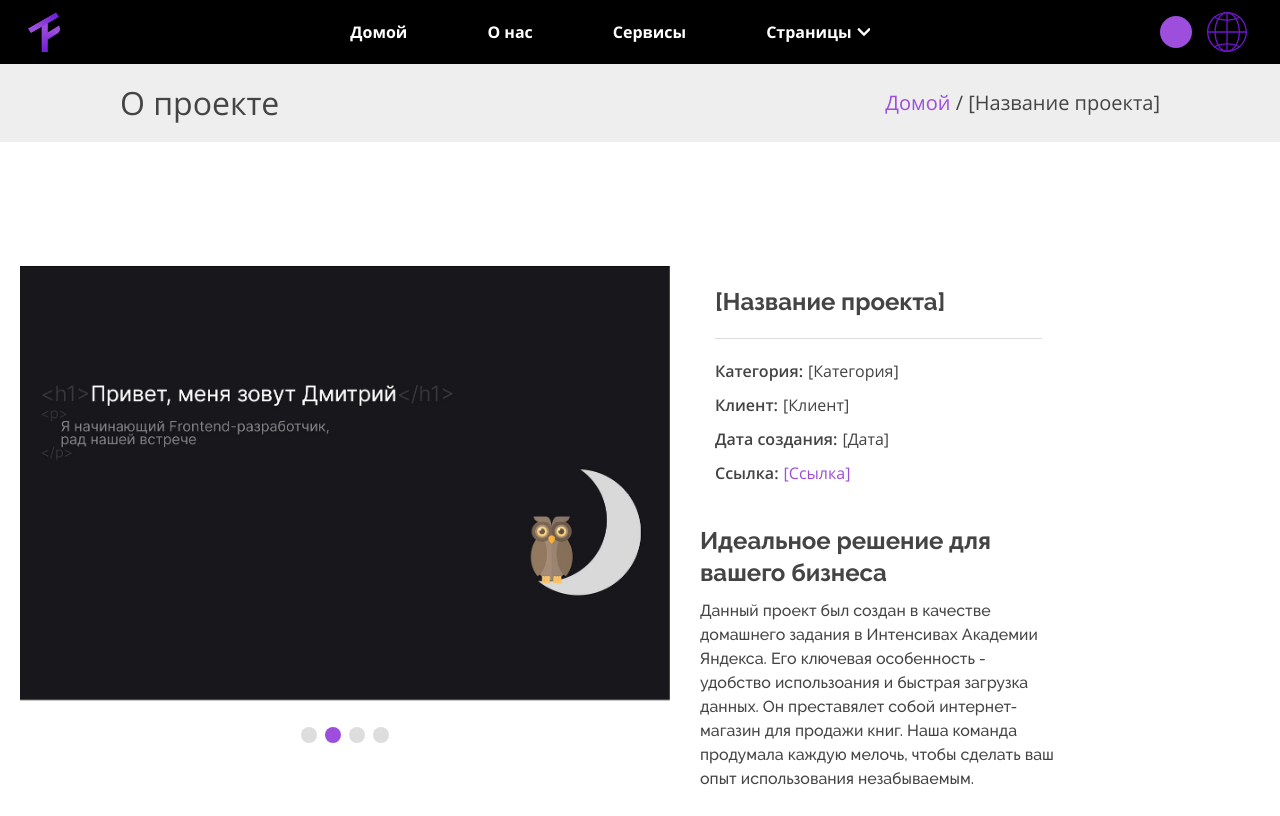
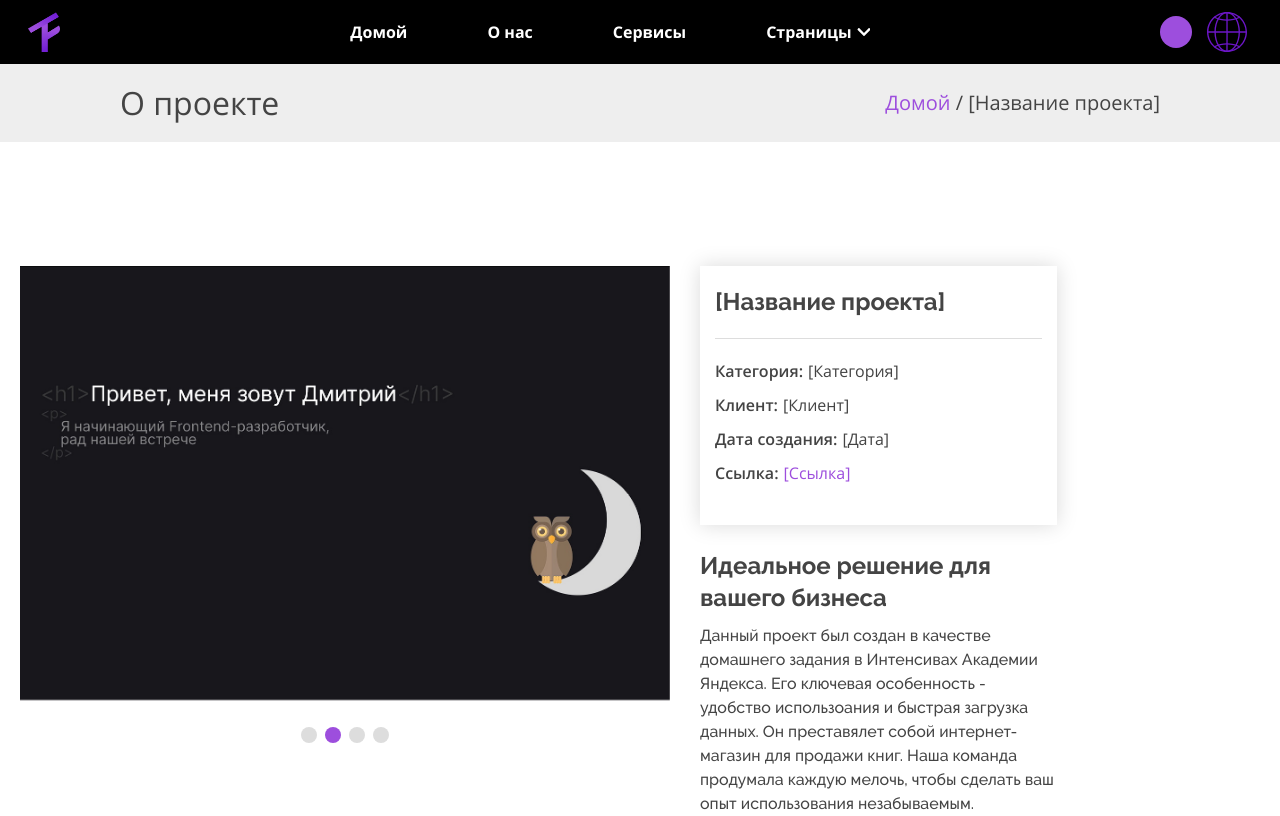
Before and after one commit to YaTeamWeb/YaTeamProject, a React (Vite) app: page /portfolio/1 in a window 1280 px wide. Built offline with nearby package versions, Linux system fonts and the light colour scheme.

Commit message:
ProjectInfo fixes

```diff
--- a/src/components/UI/ProjectCard.jsx
+++ b/src/components/UI/ProjectCard.jsx
@@ -6,7 +6,7 @@ import { selectLangItems } from '../../store/slices/lang/selectors.js';
 export const ProjectCard = ({ imageAlt, project, imageFigcaption, projectId }) => {
 	const { portfolio } = useSelector(selectLangItems);
 	return (
-		<a href={'/portfolio/' + projectId}>
+		<a href={'/#/portfolio/' + projectId}>
 		<figure className="group flex justify-center flex-col items-center">
 			<div className="group p-5 w-[590px] h-[400px] border rounded-3xl border-gray-100 hover:border-primary ease-linear duration-300 cursor-pointer">
 				<div className={'relative rounded h-full w-full'}>
--- a/src/pages/ProjectInfoPage.jsx
+++ b/src/pages/ProjectInfoPage.jsx
@@ -60,7 +60,7 @@ const ProjectInfoPage = () => {
 				</Swiper>
 				</div>
 				<div className='w-[357px]'>
-					<div className='infoBlock pt-5 px-[15px] pb-10'>
+					<div className='infoBlock pt-5 px-[15px] pb-10 shadow-projectInfo mb-[25px]'>
 						<h2 className='text-2xl font-semibold font-Raleway text-gray-500 mb-5 dark:text-light duration-500'>[Название проекта]</h2>
 						<div className='w-[327px] h-px bg-gray-100 mb-5'></div>
 						<div className='w-full flex flex-col gap-[10px]'>
--- a/tailwind.config.cjs
+++ b/tailwind.config.cjs
@@ -28,6 +28,9 @@ module.exports = {
         'projectOverlay': "rgba(0, 0, 0, 0.8)",
         'projectInfoPageHeader': "#EEEEEE",
       },
+      boxShadow: {
+        'projectInfo': '0px 0px 20px rgba(0, 0, 0, 0.15)',
+      },
       fontFamily: {
         "Raleway": [
             'Raleway',
```
